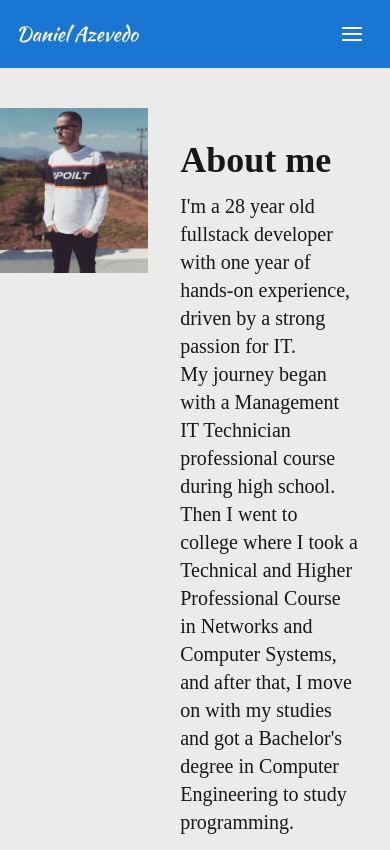
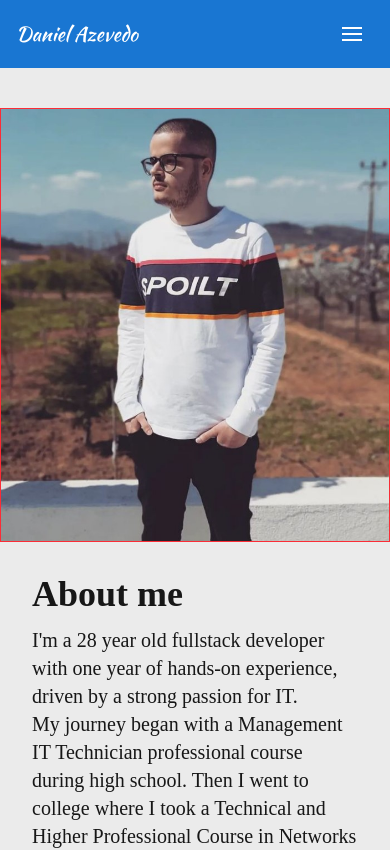
Before and after one commit to daniazevedo43/my-portfolio-website, a Next.js app: page /about in a window 390 px wide. Shown: the top 850 px of the page. Built offline with nearby package versions, Linux system fonts and the light colour scheme.

Commit message:
About page fixed for mobiles

```diff
--- a/src/app/about/page.tsx
+++ b/src/app/about/page.tsx
@@ -6,14 +6,14 @@ export default function About() {
       className='mt-10'
     >
       <div
-        className='flex justify-center'
+        className='flex flex-col justify-center mx-auto sm:flex-row'
       >
-        <div>
+        <div className="border border-red-500 md:border-none flex justify-center">
           <Image
             src='/about-me-pic.jpg'
             alt='About'
-            width={500}
-            height={500}
+            width={520}
+            height={520}
           />
         </div>
         <div className='m-8'>
```
